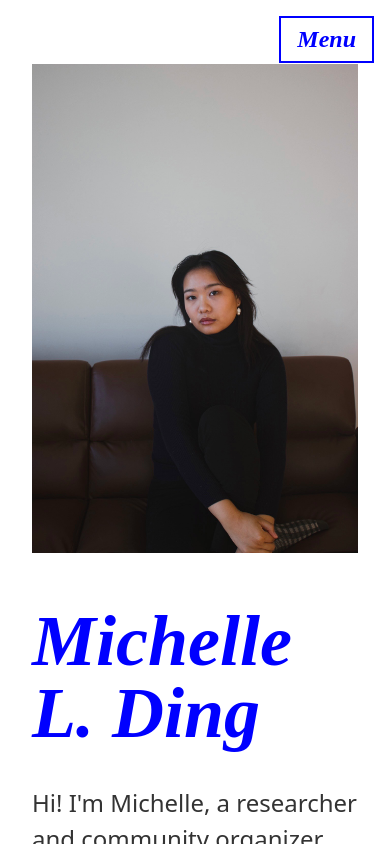
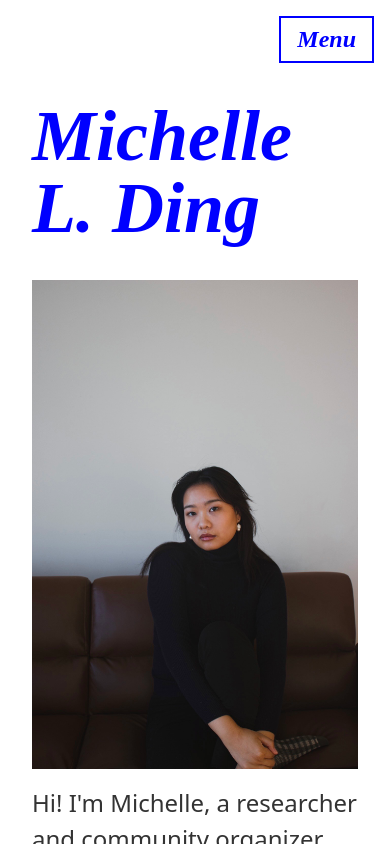
Before and after one commit to michelle-ding/michelle-ding.github.io, a React (Create React App) app: page / in a window 390 px wide. Built offline with nearby package versions, Linux system fonts and the light colour scheme; the HTML template or start-up script is replaced by a standard one.

Commit message:
mobile edit photo

```diff
--- a/src/PortfolioLayout.tsx
+++ b/src/PortfolioLayout.tsx
@@ -5,14 +5,12 @@ import michelle from './images/michelle_ding_portrait.jpg'
 const PortfolioLayout = () => {
   return (
     <div className="portfolio-layout">
-
-
+      <h1 className="mobile-header">Michelle L. Ding</h1>
       <main className="portfolio-bio" role="main" aria-label="Biography">
         <div className="bio-container">
-
           {/* Bio Text */}
           <div className="bio-text">
-            <h1>Michelle L. Ding</h1>
+            <h1 className="desktop-header">Michelle L. Ding</h1>
             <p>
             Hi! I'm Michelle, a researcher and community organizer critically investigating how AI systems impact communities.
             I am currently a Computer Science Ph.D student at Brown University
--- a/src/styles/PortfolioLayout.css
+++ b/src/styles/PortfolioLayout.css
@@ -370,8 +370,24 @@ h1 {
   flex: 1;
 }
 
+.mobile-header {
+  display: none;
+}
+
+/* Show desktop header by default */
+.desktop-header {
+  display: block;
+}
+
 /* Responsive: stack vertically on narrow screens */
 @media (max-width: 800px) {
+  .desktop-header {
+    display: none;
+  }
+  .mobile-header {
+    display: block;
+  }
+
   .bio-container {
     flex-direction: column;
     align-items: left; /* center content horizontally */
```
